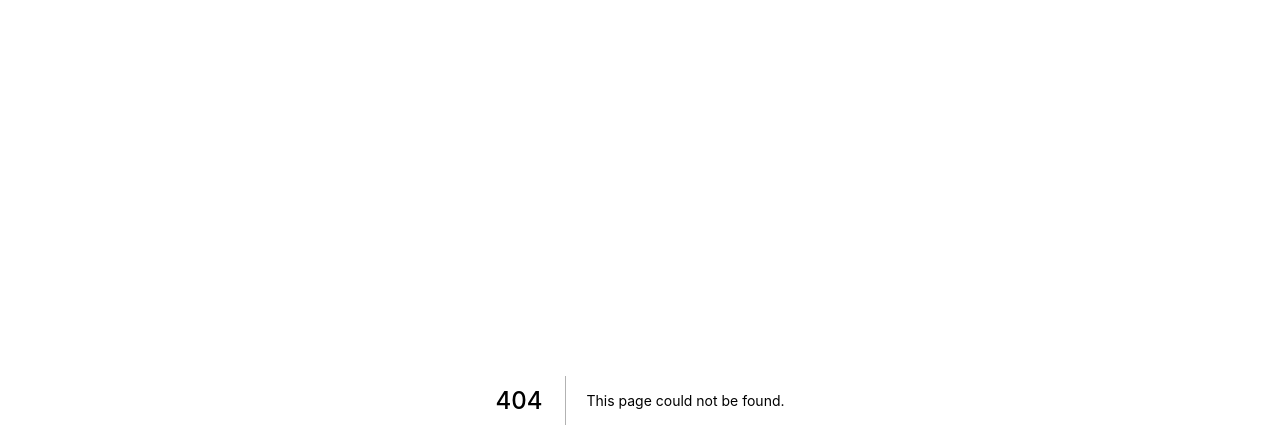
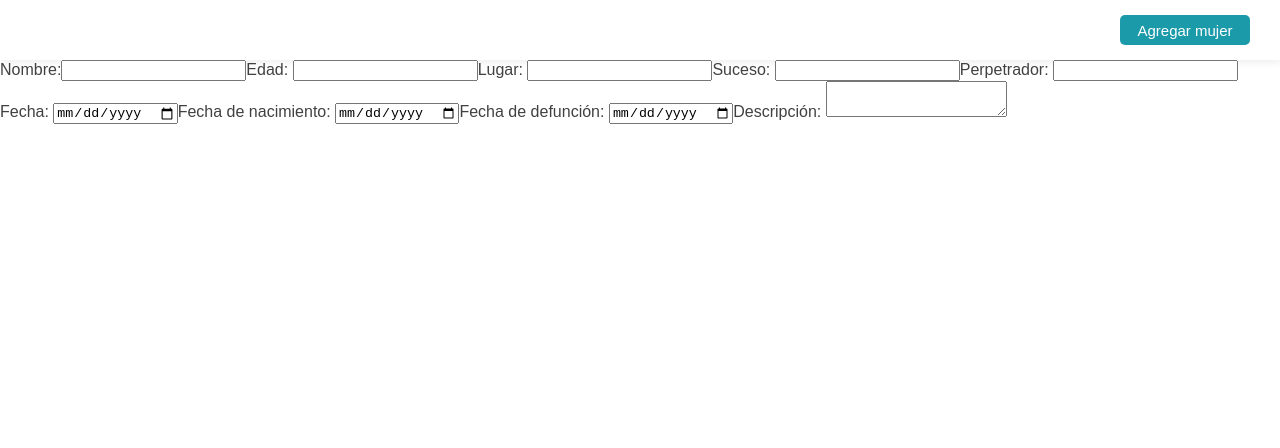
Before and after one commit to gbrenesm/database, a Next.js app: page /new in a window 1280 px wide. Before the commit this address had no page. Shown: the top 448 px of the page. Built offline with nearby package versions, Linux system fonts and the light colour scheme.

Commit message:
Add form to new

```diff
--- /dev/null
+++ b/components/Form/Form.js
@@ -0,0 +1,29 @@
+// Import styles
+import { Form } from './Form.styled'
+
+const FormComponent = () => {
+  return (
+    <Form>
+      <label>Nombre:</label>
+      <input type="text" id="name" name="name"/>
+      <label>Edad: </label>
+      <input type="number" id="age" name="age"/>
+      <label>Lugar: </label>
+      <input type="text" id="place" name="place"/>
+      <label>Suceso: </label>
+      <input type="text" id="what" name="what"/>
+      <label>Perpetrador: </label>
+      <input type="text" id="who" name="who"/>
+      <label>Fecha: </label>
+      <input type="date" id="date" name="date"/>
+      <label>Fecha de nacimiento: </label>
+      <input type="date" id="birthday" name="birthday"/>
+      <label>Fecha de defunción: </label>
+      <input type="date" id="death" name="death"/>
+      <label>Descripción: </label>
+      <textarea id="description" name="description"/>
+    </Form>
+  )
+}
+
+export default FormComponent
--- /dev/null
+++ b/components/Form/Form.styled.js
@@ -0,0 +1,5 @@
+import styled from 'styled-components'
+
+export const Form = styled.form`
+
+`
--- /dev/null
+++ b/pages/new.js
@@ -0,0 +1,14 @@
+// Import components
+import Navbar from '../components/Layout/Navbar/Navbar'
+import FormComponent from '../components/Form/Form'
+
+const New = () => {
+  return (
+    <>
+      <Navbar/>
+      <FormComponent/>
+    </>
+  )
+}
+
+export default New
```
